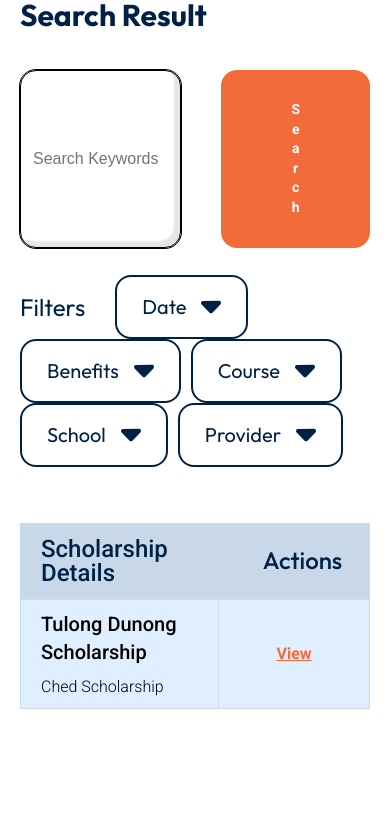
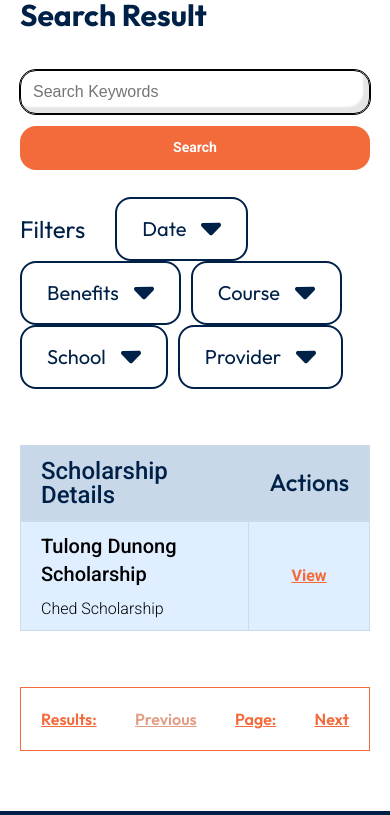
Before and after one commit to Sence1-inc/sp-scholaris-master, a React (Create React App) app in the folder frontend/: page /search-result in a window 390 px wide. Shown: the part 152-967 px from the top of the page. Built offline with nearby package versions, Linux system fonts and the light colour scheme.

Commit message:
create search results ui

```diff
--- a/frontend/src/components/Button/Button.css
+++ b/frontend/src/components/Button/Button.css
@@ -28,7 +28,7 @@
 }
 
 @media (max-width: 768px) {
-    .search .button__primary, .newsletter .button__primary{
+    .search .button__primary, .newsletter .button__primary, .search-results .button__primary{
         padding: 12px 50px;
         width: 100%;
     }
--- a/frontend/src/containers/SearchResultsPage/SearchResultsPage.css
+++ b/frontend/src/containers/SearchResultsPage/SearchResultsPage.css
@@ -1,6 +1,6 @@
 
 section.search-results{
-    padding: 120px 0;
+    padding: 120px 20px;
 }
 
 section.search-results .container-1040{
@@ -91,6 +91,25 @@ section.search-results .container-1040{
     font-size: 16px;
 }
 
+.search__results-pagination{
+    border: 1px solid var(--secondary-color);
+    padding: 20px;
+    display: flex;
+    justify-content: space-between;
+    width: 100%;
+}
+
+.search__results-pagination p{
+    color: var(--secondary-color);
+    text-decoration: underline;
+    font-size: 16px;
+    font-weight: 600;
+}
+
+.search__results-pagination p.disabled{
+    color: #E29E85;
+}
+
 @media (max-width: 768px) {
     section.search-results{
         padding: 60px 20px;
@@ -100,4 +119,12 @@ section.search-results .container-1040{
     section.search-results .container-1040{
         row-gap: 40px;
     }
+
+    .search__input-group{
+        flex-direction: column;
+        row-gap: 12px;
+    }
+    .seach__results-link, .search__results-header p{
+        width: 120px;
+    }
 }
--- a/frontend/src/containers/SearchResultsPage/SearchResultsPage.tsx
+++ b/frontend/src/containers/SearchResultsPage/SearchResultsPage.tsx
@@ -16,26 +16,39 @@ export default function SearchResultsPage() {
           <h3>Search Result</h3>
           <div className="search__input-container">
             <div className="search__input-group">
-            <SearchInput placeholder="Search Keywords" />
-            <Button>Search</Button>
+              <SearchInput placeholder="Search Keywords" />
+              <Button>Search</Button>
             </div>
             <Filter />
           </div>
           <div className="search__results-container">
             <div className="search__results-header">
-                <h4>
-                    Scholarship Details
-                </h4>
-                <p>Actions</p>
+              <h4>Scholarship Details</h4>
+              <p>Actions</p>
             </div>
-            <div className="search__results-content">
-                <p className="search__results-item">Tulong Dunong Scholarship <span>Ched Scholarship</span> </p>
+            <ul>
+              <li className="search__results-content">
+                <p className="search__results-item">
+                  Tulong Dunong Scholarship <span>Ched Scholarship</span>{" "}
+                </p>
                 <div>
-                    <Link to={'/'} className="seach__results-link">View</Link>
+                  <Link to={"/"} className="seach__results-link">
+                    View
+                  </Link>
                 </div>
-            </div>
+              </li>
+            </ul>
           </div>
-          <div className="search__results-pagination"></div>
+          <div className="search__results-pagination">
+            <p>
+              Results: <span></span>
+            </p>
+            <p className="disabled">Previous</p>
+            <p>
+              Page: <span></span>
+            </p>
+            <p>Next</p>
+          </div>
         </div>
       </section>
       <Footer />
```
